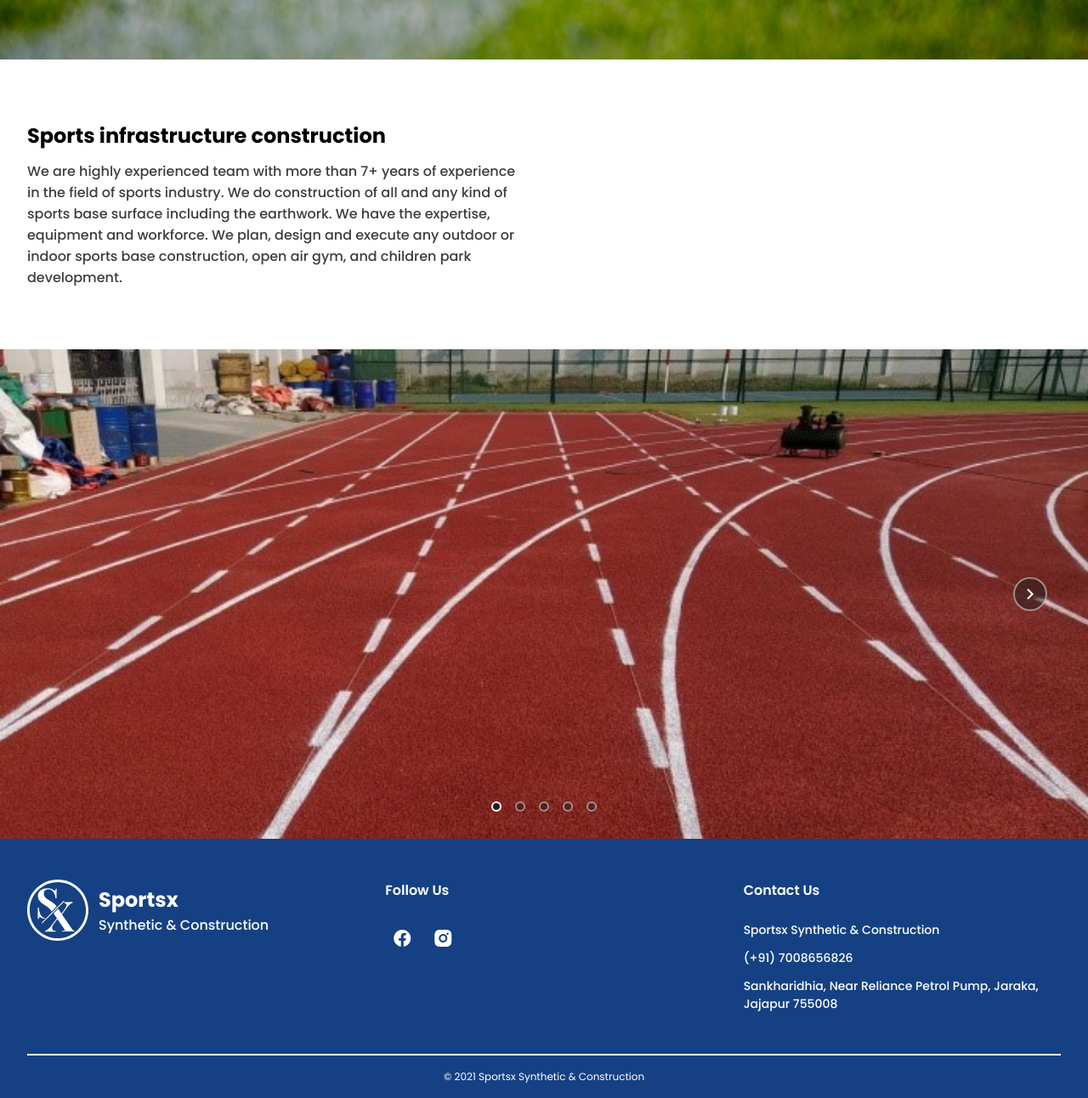
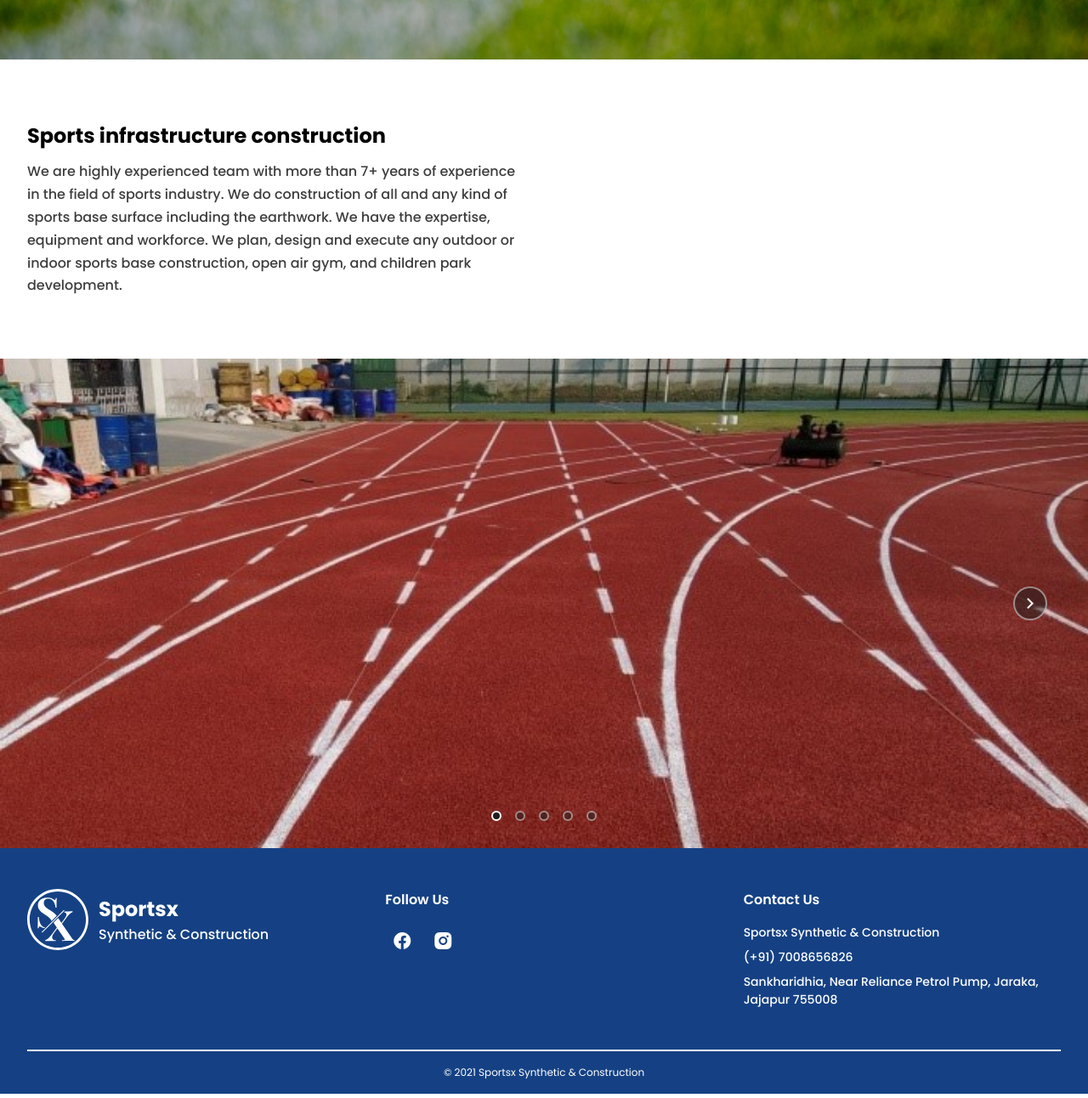
Before and after one commit to renrevo/SportsX, a plain HTML site: page index.html in a window 1280 px wide. Shown: the part 666-1958 px from the top of the page at 85% size. Drawn offline with nearby package versions, Linux system fonts and the light colour scheme.

Commit message:
design update

```diff
--- a/scss/style.scss
+++ b/scss/style.scss
@@ -290,6 +290,7 @@ li {
         font-weight: 500;
         color: lighten($black-color, 12);
         margin-top: $margin * 0.75;
+        line-height: 1.68;
     }
 
 }
@@ -385,7 +386,7 @@ li {
     &__section-heading {
         font-size: 1rem;
         font-weight: 600;
-        margin-bottom: $margin * 1.5;
+        margin-bottom: $margin;
     }
 
     &__bottom {
@@ -497,7 +498,7 @@ li {
 .contact {
 
     p {
-        margin-top: $margin * 0.75;
+        margin-top: $margin * 0.5;
         color: $white-color;
         font-size: 0.875rem;
         font-weight: 500;
```
Also changed, not shown: css/style.css, 1 other file.
